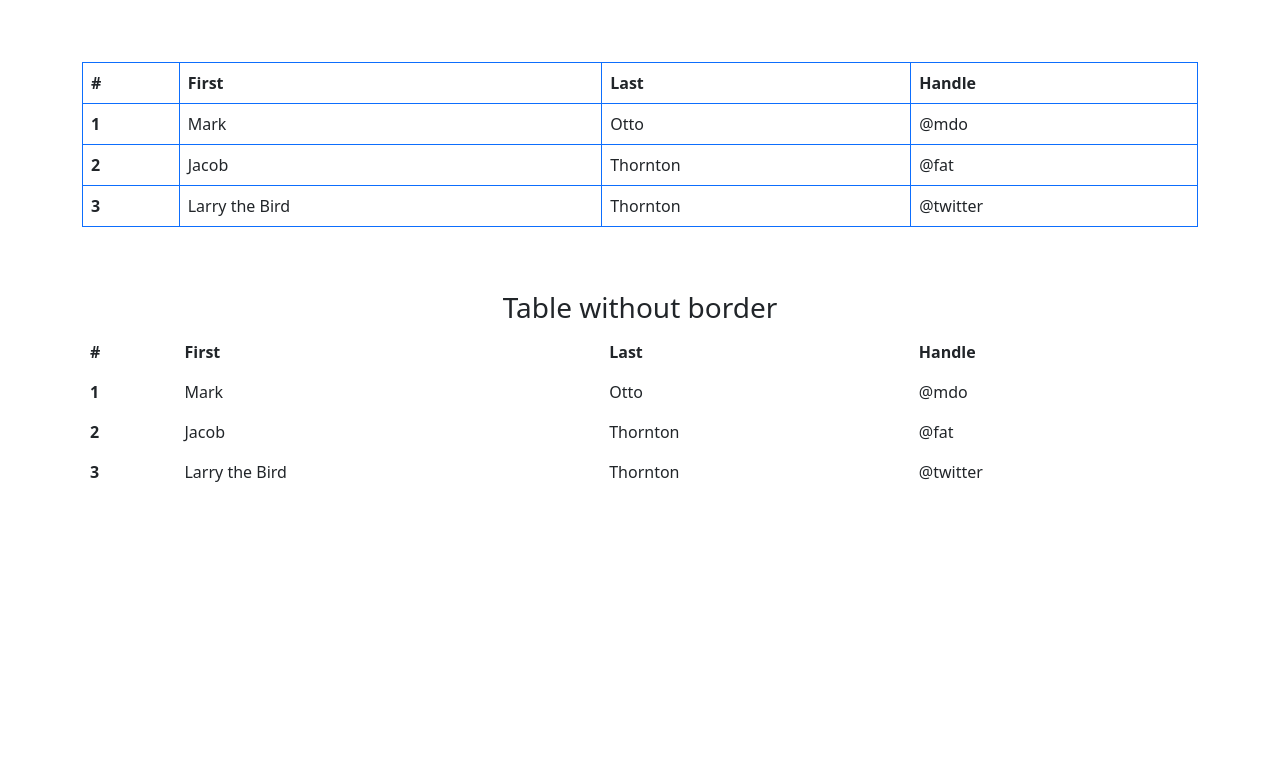
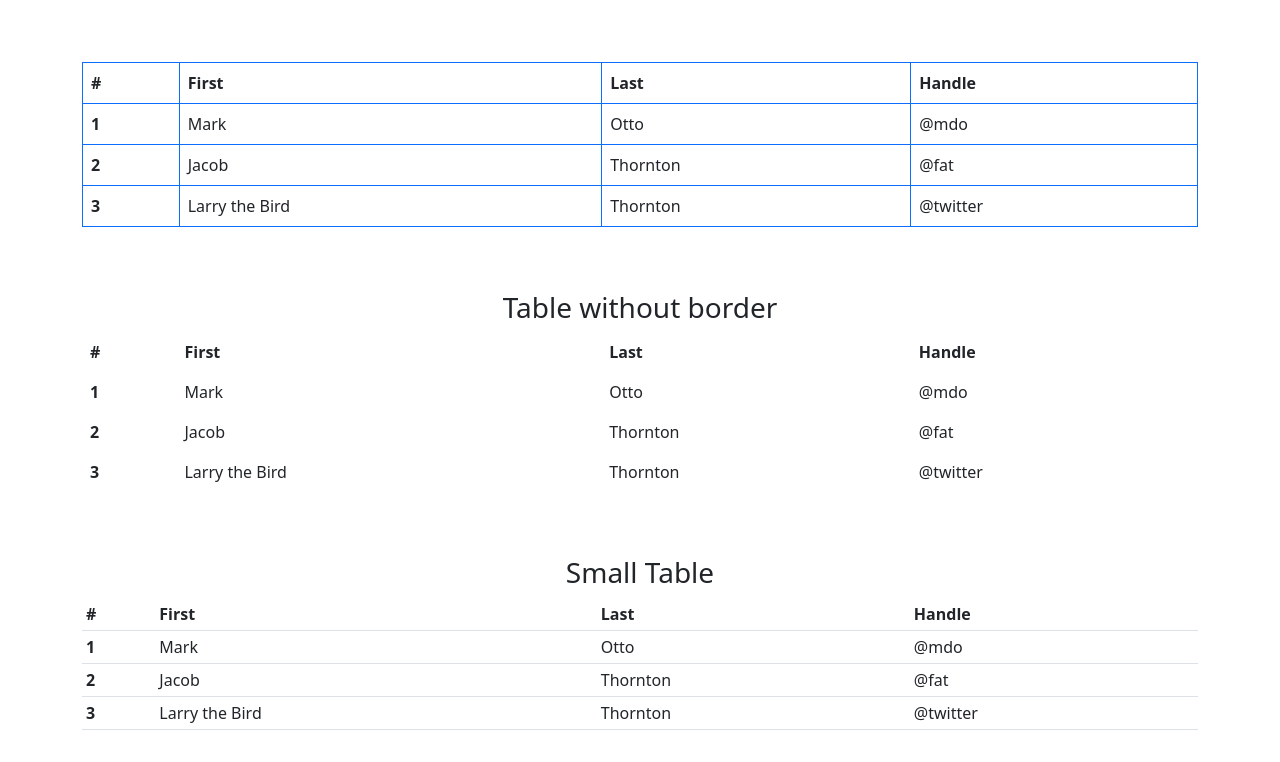
Before and after one commit to Mahmud139/Learning_Bootstrap, a plain HTML site: page 07_tables/index.html in a window 1280 px wide. Shown: the part 2085-2847 px from the top of the page. Before the commit the page ends 2665 px from the top, so only its background shows below. Drawn offline with nearby package versions, Linux system fonts and the light colour scheme.

Commit message:
updated tables

```diff
--- a/07_tables/index.html
+++ b/07_tables/index.html
@@ -365,6 +365,39 @@
     </div>
     <br>
     <br>
+    <h3>Small Table</h3>
+    <div class="container">
+        <table class="table table-sm table-hover">
+            <thead>
+                <tr>
+                    <th scope="col">#</th>
+                    <th scope="col">First</th>
+                    <th scope="col">Last</th>
+                    <th scope="col">Handle</th>
+                </tr>
+            </thead>
+            <tbody>
+                <tr>
+                    <th scope="row">1</th>
+                    <td>Mark</td>
+                    <td>Otto</td>
+                    <td>@mdo</td>
+                </tr>
+                <tr>
+                    <th scope="row">2</th>
+                    <td>Jacob</td>
+                    <td>Thornton</td>
+                    <td>@fat</td>
+                </tr>
+                <tr>
+                    <th scope="row">3</th>
+                    <td>Larry the Bird</td>
+                    <td>Thornton</td>
+                    <td>@twitter</td>
+                </tr>
+            </tbody>
+        </table>
+    </div>
     <br>
 
 
```
